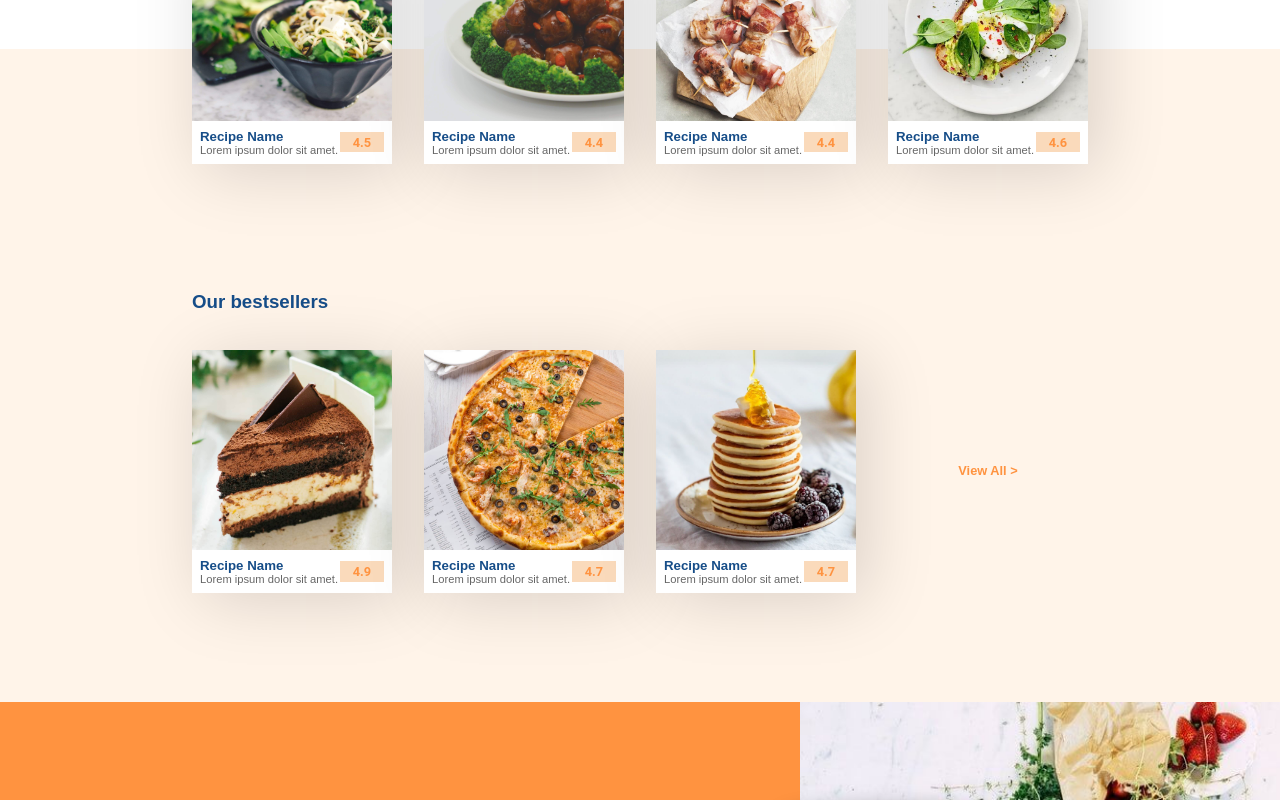
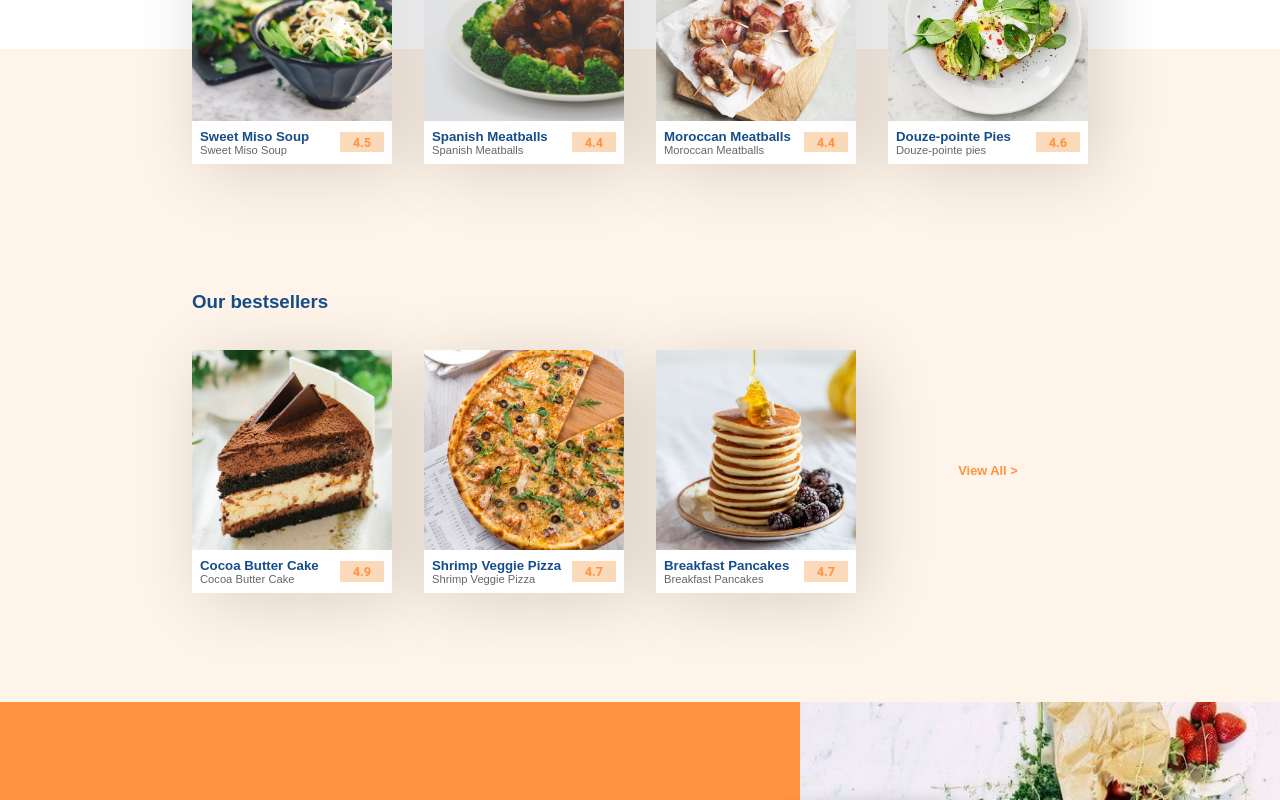
Before and after one commit to BrylleMutia/restaurant-landing-page, a React (Create React App) app: page / in a window 1280 px wide. Shown: the part 980-1780 px from the top of the page. Built offline with nearby package versions, Linux system fonts and the light colour scheme.

Commit message:
updated recipe names

```diff
--- a/src/App.module.scss
+++ b/src/App.module.scss
@@ -12,14 +12,14 @@
 
 body {
     font-family: sans-serif;
-    margin: 0;
-    padding: 0;
 }
 
 *,
 *::after,
 *::before {
     box-sizing: border-box;
+    margin: 0;
+    padding: 0;
 }
 
 img {
@@ -27,15 +27,6 @@ img {
     display: block;
 }
 
-h1,
-h2,
-h3,
-h4,
-h5,
-h6,
-p {
-    margin: 0;
-}
 
 // GLOBAL CLASSES
 
--- a/src/components/affiliates/Affiliates.jsx
+++ b/src/components/affiliates/Affiliates.jsx
@@ -13,7 +13,7 @@ import instagram from "../images/affiliates/instagram.png";
 import paypal from "../images/affiliates/paypal.png";
 
 const Affiliates = () => {
-    const [partners, setPartners] = useState([
+    const [partners] = useState([
         {
             name: "Google",
             link: "https://www.google.com",
@@ -51,8 +51,8 @@ const Affiliates = () => {
                             <p>Some of the companies that worked with us to deliver better products for our beloved customers.</p>
                         </div>
                         <div style={{ "--flex-gap": "0" }} className={cx(flex_row, affiliates__main)}>
-                            {partners.map((partner) => (
-                                <Affiliate name={partner.name} link={partner.link} logo={partner.logo} />
+                            {partners.map((partner, index) => (
+                                <Affiliate key={index} name={partner.name} link={partner.link} logo={partner.logo} />
                             ))}
                         </div>
                     </div>
--- a/src/components/download/Download.jsx
+++ b/src/components/download/Download.jsx
@@ -1,6 +1,6 @@
 import React from "react";
 import { download, download__buttons, download__image, download__message, download__float } from "./Download.module.css";
-import { container, side_padding, vertical_spacer, horizontal_spacer, button, flex_row, img_button } from "../../App.module.css";
+import { container, side_padding, vertical_spacer, horizontal_spacer, img_button } from "../../App.module.css";
 
 import cx from "classnames";
 import downloadOne from "../images/download/download-1.jpg";
--- a/src/components/featured/Featured.jsx
+++ b/src/components/featured/Featured.jsx
@@ -22,50 +22,50 @@ import bestsellerThree from "../images/featured/featured-4.jpg";
 import cx from "classnames";
 
 const Featured = () => {
-    const [featured, setFeatured] = useState([
+    const [featured] = useState([
         {
-            recipeName: "Recipe Name",
+            recipeName: "Sweet Miso Soup",
             image: featuredOne,
-            description: "Lorem ipsum dolor sit amet.",
+            description: "Sweet Miso Soup",
             rating: 4.5,
         },
         {
-            recipeName: "Recipe Name",
+            recipeName: "Spanish Meatballs",
             image: featuredTwo,
-            description: "Lorem ipsum dolor sit amet.",
+            description: "Spanish Meatballs",
             rating: 4.4,
         },
         {
-            recipeName: "Recipe Name",
+            recipeName: "Moroccan Meatballs",
             image: featuredThree,
-            description: "Lorem ipsum dolor sit amet.",
+            description: "Moroccan Meatballs",
             rating: 4.4,
         },
         {
-            recipeName: "Recipe Name",
+            recipeName: "Douze-pointe Pies",
             image: featuredFour,
-            description: "Lorem ipsum dolor sit amet.",
+            description: "Douze-pointe pies",
             rating: 4.6,
         },
     ]);
 
-    const [best, setBest] = useState([
+    const [best] = useState([
         {
-            recipeName: "Recipe Name",
+            recipeName: "Cocoa Butter Cake",
             image: bestsellerOne,
-            description: "Lorem ipsum dolor sit amet.",
+            description: "Cocoa Butter Cake",
             rating: 4.9,
         },
         {
-            recipeName: "Recipe Name",
+            recipeName: "Shrimp Veggie Pizza",
             image: bestsellerTwo,
-            description: "Lorem ipsum dolor sit amet.",
+            description: "Shrimp Veggie Pizza",
             rating: 4.7,
         },
         {
-            recipeName: "Recipe Name",
+            recipeName: "Breakfast Pancakes",
             image: bestsellerThree,
-            description: "Lorem ipsum dolor sit amet.",
+            description: "Breakfast Pancakes",
             rating: 4.7,
         },
     ]);
@@ -90,12 +90,13 @@ const Featured = () => {
                     </div>
                     <div className={side_padding}>
                         <div className={cx(menu, flex_row)}>
-                            {featured.map((recipe) => (
+                            {featured.map((recipe, index) => (
                                 <Card
                                     recipeName={recipe.recipeName}
                                     image={recipe.image}
                                     description={recipe.description}
                                     rating={recipe.rating}
+                                    key={index}
                                 />
                             ))}
                         </div>
@@ -107,12 +108,13 @@ const Featured = () => {
                         <div className={container}>
                             <h3 className={bestsellers__header}>Our bestsellers</h3>
                             <div className={flex_row}>
-                                {best.map((recipe) => (
+                                {best.map((recipe, index) => (
                                     <Card
                                         recipeName={recipe.recipeName}
                                         image={recipe.image}
                                         description={recipe.description}
                                         rating={recipe.rating}
+                                        key={index}
                                     />
                                 ))}
                                 <a className={cx(link, bestsellers__link)} href="#">
--- a/src/components/footer/Footer.jsx
+++ b/src/components/footer/Footer.jsx
@@ -1,8 +1,6 @@
 import React from "react";
 import { footer, footer__contact, footer__download, footer__link, footer__links, contact_icons } from "./Footer.module.css";
 import { container, side_padding } from "../../App.module.css";
-
-import cx from "classnames";
 
 import facebook from "../images/footer/facebook.png";
 import twitter from "../images/footer/twitter.png";
--- a/src/components/grid/Grid.jsx
+++ b/src/components/grid/Grid.jsx
@@ -10,7 +10,7 @@ import gridThree from "../images/grid/grid-4.jpg";
 
 const Grid = () => {
     return (
-        <content>
+        <main>
             <div style={{ "--column-align": "start" }} className={grid} id="about">
                 <div className={grid__one}>
                     <img src={gridTwo} alt="grid-two" />
@@ -40,7 +40,7 @@ const Grid = () => {
                     </a>
                 </div>
             </div>
-        </content>
+        </main>
     );
 };
 
```
